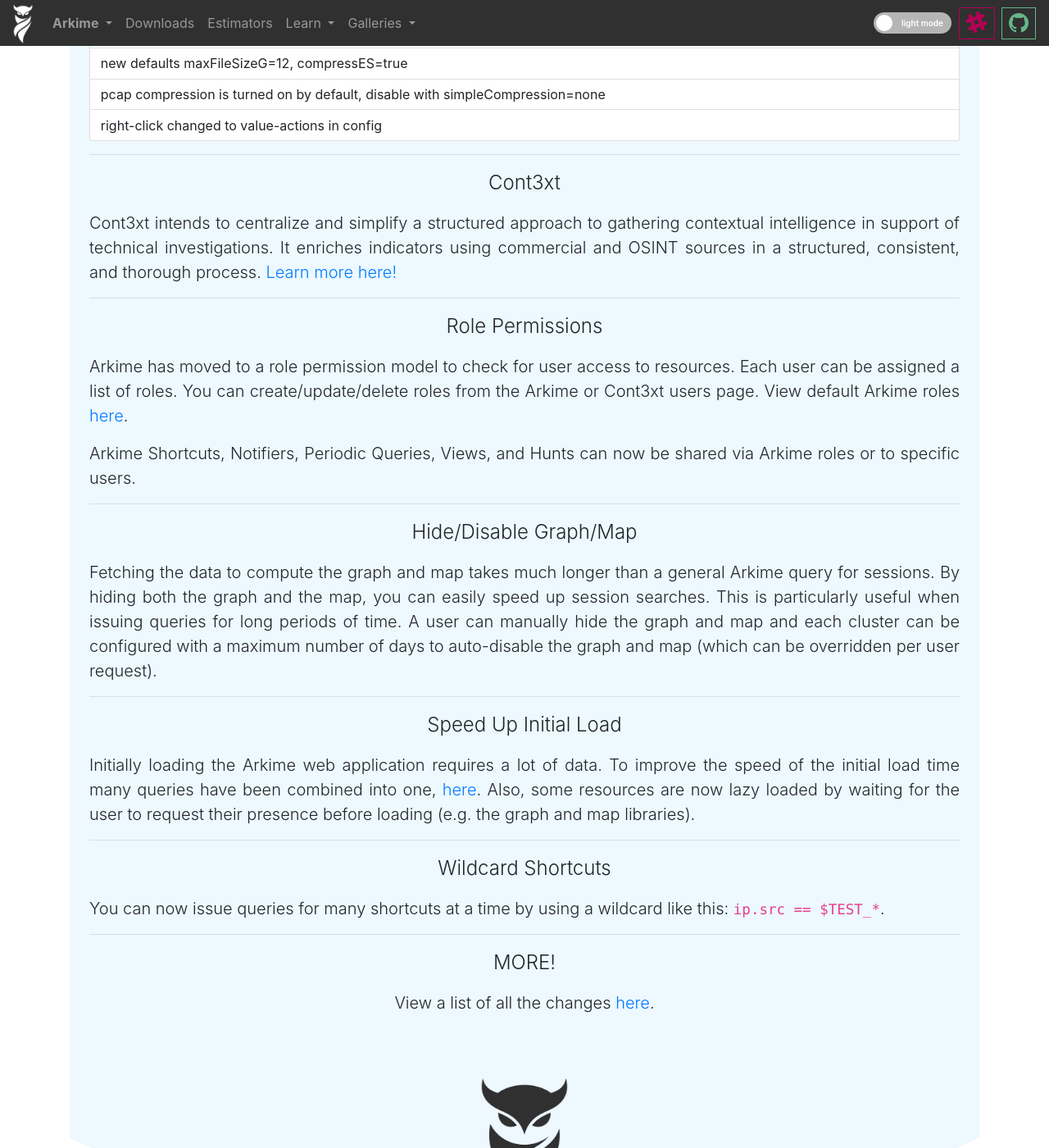
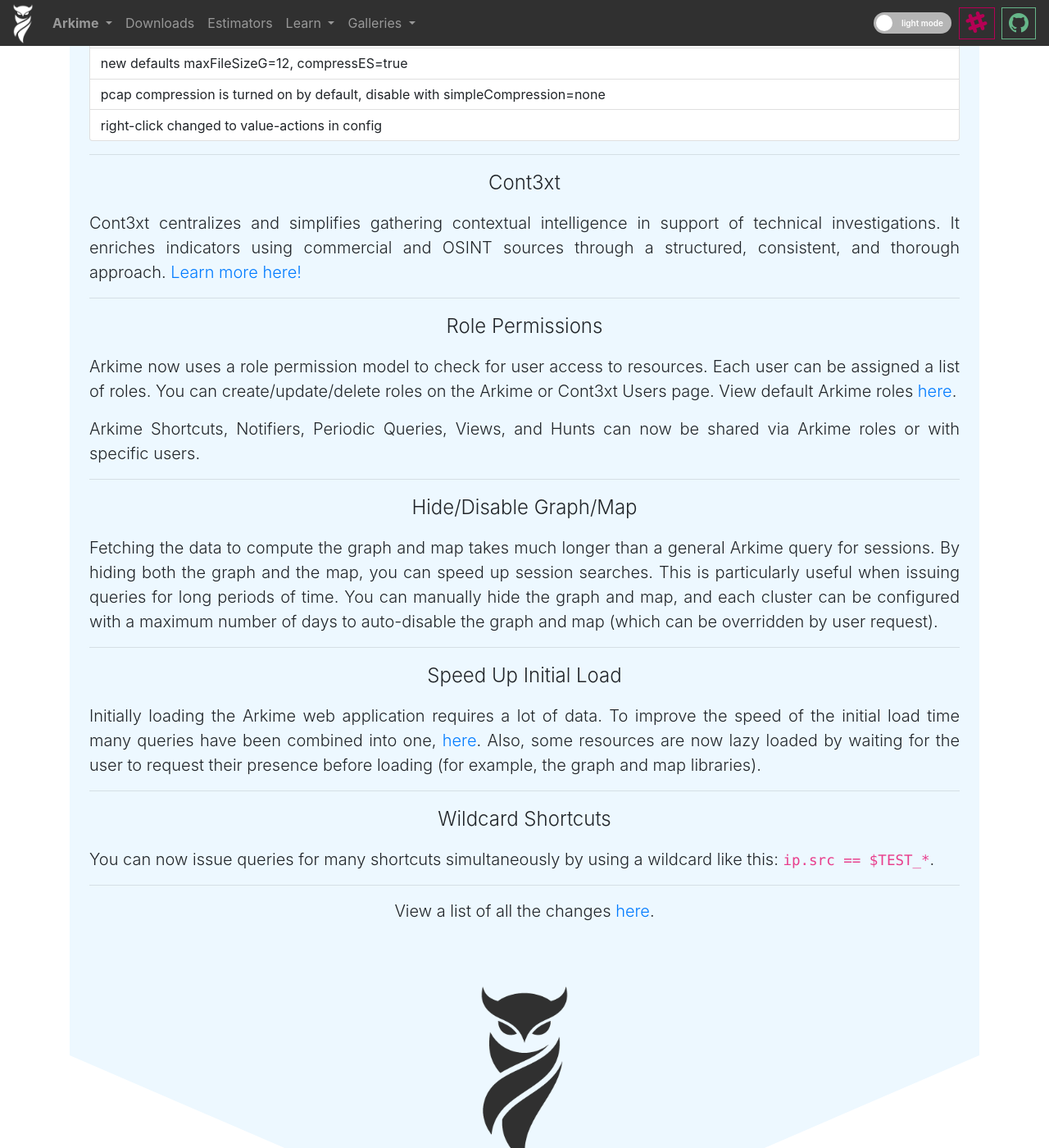
Before and after one commit to arkime/arkimeweb, a Jekyll site: the page built from v4release.html, in a window 1280 px wide and 1400 px high, scrolled down 866 px. Shown: the whole window at 82% size. Built offline with Jekyll 4.4.1, drawn with Linux system fonts in a browser that asks for light colours; some of the changed text lies outside the part shown.

Commit message:
Nate updates

```diff
--- a/v4release.html
+++ b/v4release.html
@@ -94,7 +94,7 @@
             </p>
             <p class="lead text-justify">
               <ul class="list-group list-group-sm">
-                <li class="list-group-item">You must be on v3.3.0+ to upgrade to 4.x</li>
+                <li class="list-group-item">You must be on v3.3.0+ to upgrade to Arkime 4</li>
                 <li class="list-group-item">Elasticsearch before 7.10 is not supported</li>
                 <li class="list-group-item">
                   Now uses roles for permission checking - userAdmin role required to edit users.
@@ -116,10 +116,8 @@
               Cont3xt
             </p>
             <p class="lead text-justify">
-              Cont3xt intends to centralize and simplify a structured approach
-              to gathering contextual intelligence in support of technical investigations.
-              It enriches indicators using commercial and OSINT sources in a
-              structured, consistent, and thorough process.
+              Cont3xt centralizes and simplifies gathering contextual intelligence in support of technical investigations.
+              It enriches indicators using commercial and OSINT sources through a structured, consistent, and thorough approach.
               <a href="cont3xt" class="no-decoration">Learn more here!</a>
             </p>
             <hr>
@@ -128,14 +126,14 @@
               Role Permissions
             </p>
             <p class="lead text-justify">
-              Arkime has moved to a role permission model to check for user access to resources.
+              Arkime now uses a role permission model to check for user access to resources.
               Each user can be assigned a list of roles. You can create/update/delete roles
-              from the Arkime or Cont3xt users page. View default Arkime roles
+              on the Arkime or Cont3xt Users page. View default Arkime roles
               <a href="commonapi#arkimerole-type" class="no-decoration">here</a>.
             </p>
             <p class="lead text-justify">
               Arkime Shortcuts, Notifiers, Periodic Queries, Views, and Hunts can now be shared
-              via Arkime roles or to specific users.
+              via Arkime roles or with specific users.
             </p>
             <hr>
             <p id="hide-graph-map"
@@ -145,10 +143,10 @@
             <p class="lead text-justify">
               Fetching the data to compute the graph and map takes much longer than
               a general Arkime query for sessions. By hiding both the graph and the map,
-              you can easily speed up session searches. This is particularly useful
-              when issuing queries for long periods of time. A user can manually hide the graph
-              and map and each cluster can be configured with a maximum number of days to
-              auto-disable the graph and map (which can be overridden per user request).
+              you can speed up session searches. This is particularly useful
+              when issuing queries for long periods of time. You can manually hide the graph
+              and map, and each cluster can be configured with a maximum number of days to
+              auto-disable the graph and map (which can be overridden by user request).
             </p>
             <hr>
             <p id="speedy"
@@ -160,7 +158,7 @@
               To improve the speed of the initial load time many queries have been
               combined into one, <a href="apiv3#appinfo-api" class="no-decoration">here</a>.
               Also, some resources are now lazy loaded by waiting for the user to request
-              their presence before loading (e.g. the graph and map libraries).
+              their presence before loading (for example, the graph and map libraries).
             </p>
             <hr>
             <p id="wildcard-shortcuts"
@@ -168,13 +166,10 @@
               Wildcard Shortcuts
             </p>
             <p class="lead text-justify">
-              You can now issue queries for many shortcuts at a time by using a
+              You can now issue queries for many shortcuts simultaneously by using a
               wildcard like this: <code>ip.src == $TEST_*</code>.
             </p>
             <hr>
-            <p class="lead lead-lg text-justify text-center hash-link-offset">
-              MORE!
-            </p>
             <p class="lead text-center">
               View a list of all the changes
               <a href="https://raw.githubusercontent.com/arkime/arkime/main/CHANGELOG"
```
Also changed, not shown: other parts of v4release.html (+6 -6 lines).
